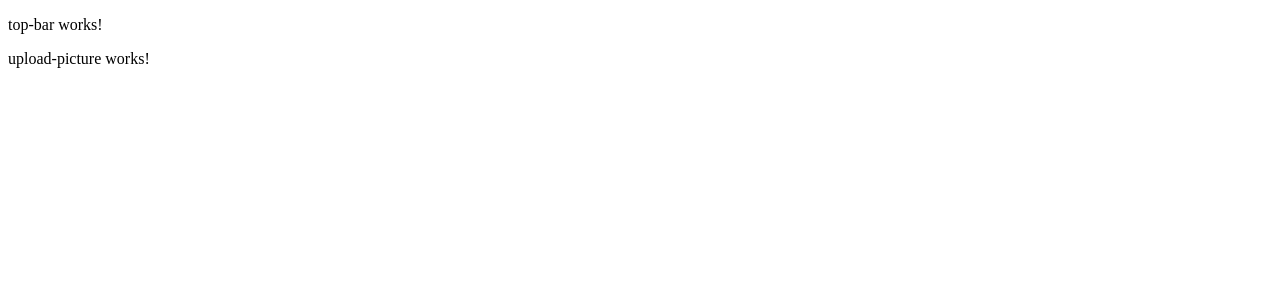
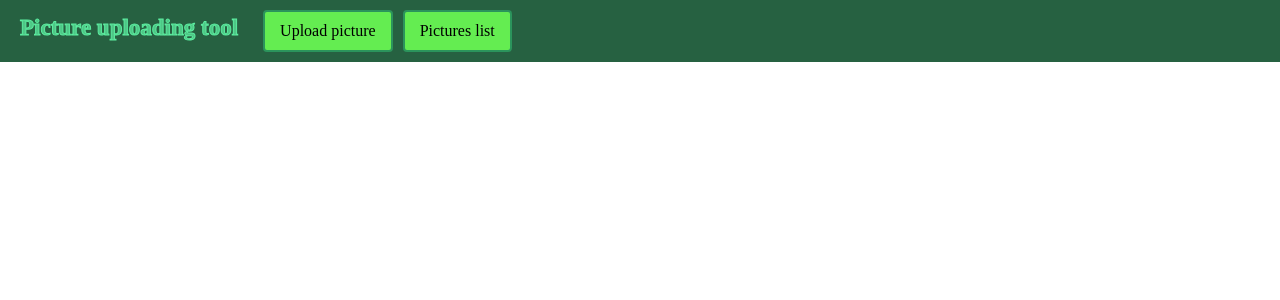
Before and after one commit to pajakpawel/PicturesUploadingTool, an Angular app in the folder Frontend/: page /upload-picture in a window 1280 px wide. Shown: the top 300 px of the page. Built offline with nearby package versions, Linux system fonts and the light colour scheme.

Commit message:
Added navigation and styles to top bar

```diff
--- a/Frontend/src/app/top-bar/top-bar.component.css
+++ b/Frontend/src/app/top-bar/top-bar.component.css
@@ -0,0 +1,36 @@
+.top-bar-container {
+  overflow: hidden;
+  background-color: #266141;
+  position: fixed;
+  top: 0;
+  left: 0;
+  width: 100%;
+}
+
+.top-bar-container h1 {
+  float: left;
+  color: #4EC786;
+  font-size: 23px;
+  -webkit-text-stroke-width: 1px;
+  -webkit-text-stroke-color: #5CEDA0;
+  margin-left: 20px;
+  margin-right: 20px;
+}
+
+a:link, a:visited {
+  background-color: #64ED51;
+  color: black;
+  border: 2px solid #2B945C;
+  border-radius: 4px;
+  padding: 10px 15px;
+  text-align: center;
+  text-decoration: none;
+  /*display: inline-block;*/
+  float: left;
+  margin: 10px 5px;
+}
+
+a:hover, a:active {
+  background-color: #2B945C;
+  color: white;
+}
--- a/Frontend/src/app/top-bar/top-bar.component.html
+++ b/Frontend/src/app/top-bar/top-bar.component.html
@@ -1 +1,9 @@
-<p>top-bar works!</p>
+<div class="top-bar-container">
+  <h1>{{appTitle}}</h1>
+  <nav>
+
+    <a routerLink="/upload-picture" routerLinkActive="active">Upload picture</a>
+    <a routerLink="/pictures-list" routerLinkActive="active">Pictures list</a>
+
+  </nav>
+</div>
--- a/Frontend/src/app/top-bar/top-bar.component.ts
+++ b/Frontend/src/app/top-bar/top-bar.component.ts
@@ -1,4 +1,6 @@
 import { Component, OnInit } from '@angular/core';
+
+import {AppConstants} from '../constants';
 
 @Component({
   selector: 'app-top-bar',
@@ -6,6 +8,7 @@ import { Component, OnInit } from '@angular/core';
   styleUrls: ['./top-bar.component.css']
 })
 export class TopBarComponent implements OnInit {
+  appTitle = AppConstants.appTitle;
 
   constructor() { }
 
```
